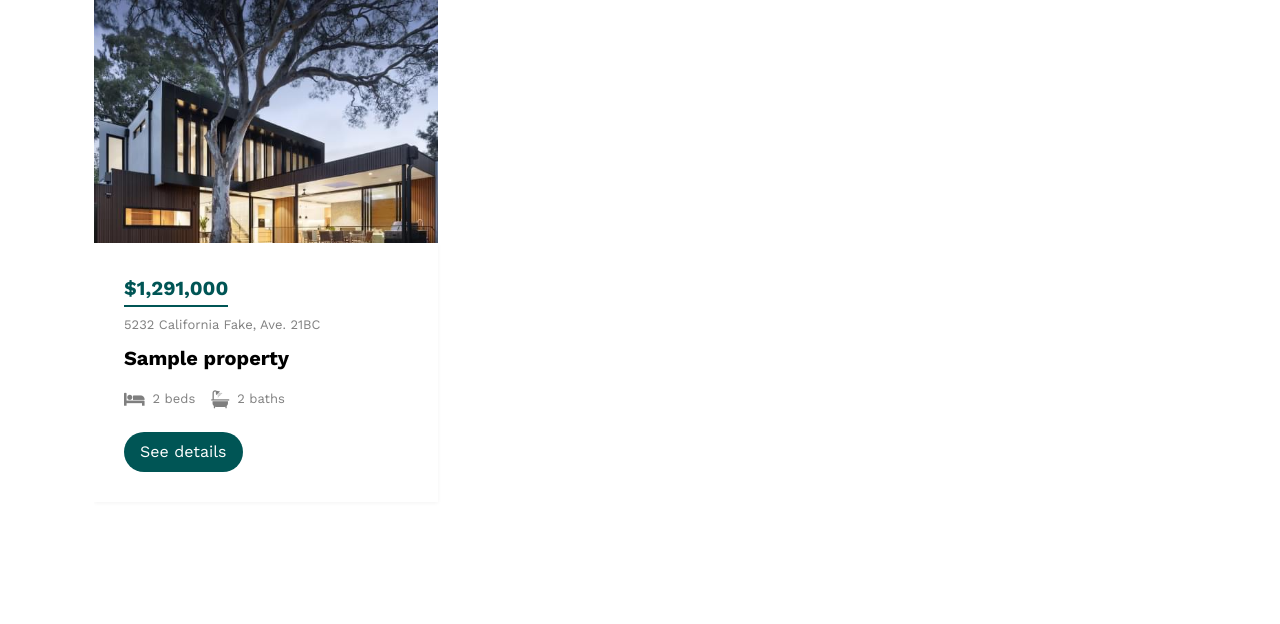
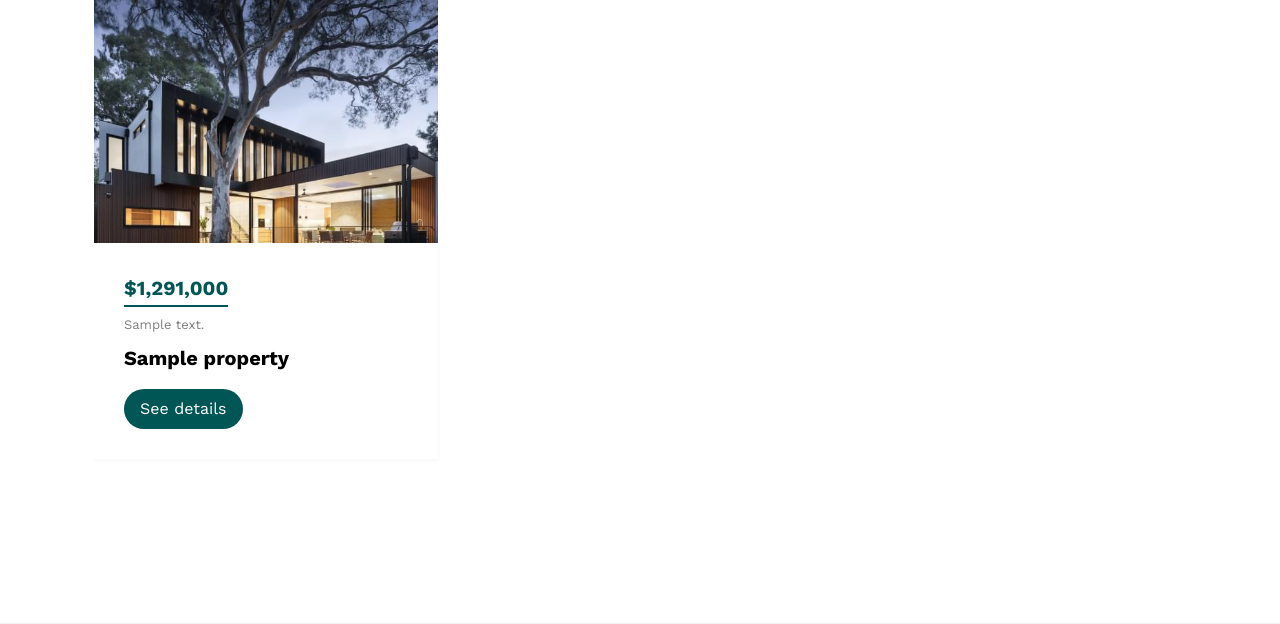
Before and after one commit to MuhammedNihad/realestate-django, a Django app: page / in a window 1280 px wide. Shown: the part 959-1583 px from the top of the page. Run offline with Django 5.2, Linux system fonts and the light colour scheme; tables that the repository leaves empty hold one stand-in row (values such as "Sample post"); some libraries are stand-ins or nearby versions; some web fonts are replaced.

Commit message:
style: remove unwanted texts from property card

```diff
--- a/templates/index.html
+++ b/templates/index.html
@@ -78,11 +78,11 @@
                     <div class="price mb-2"><span>$1,291,000</span></div>
                     <div>
                       <span class="d-block mb-2 text-black-50"
-                        >5232 California Fake, Ave. 21BC</span
+                        >{{ property.address }}</span
                       >
                       <span class="city d-block mb-3">{{ property.name }}</span>
 
-                      <div class="specs d-flex mb-4">
+                      {% comment %} <div class="specs d-flex mb-4">
                         <span class="d-block d-flex align-items-center me-3">
                           <span class="icon-bed me-2"></span>
                           <span class="caption">2 beds</span>
@@ -91,7 +91,7 @@
                           <span class="icon-bath me-2"></span>
                           <span class="caption">2 baths</span>
                         </span>
-                      </div>
+                      </div> {% endcomment %}
 
                       <a
                       href="{{ property.get_absolute_url }}"
```
